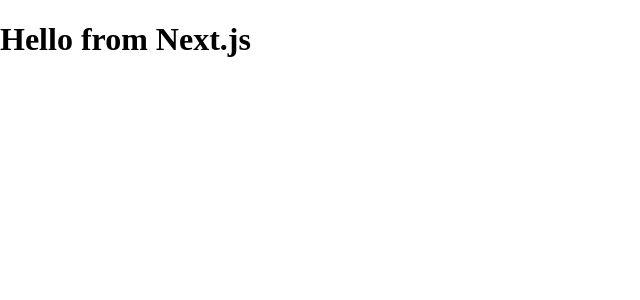
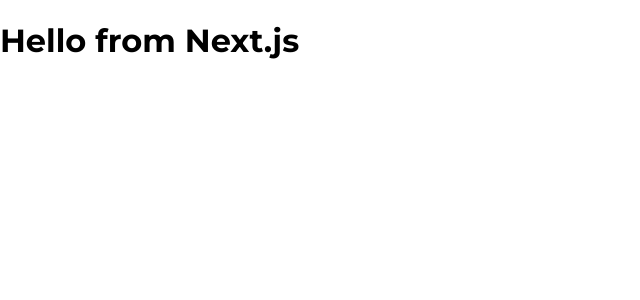
Before and after one commit to alhen002/art-gallery--app, a Next.js app: page / in a window 1280 px wide. Shown: the top 300 px of the page, without its empty margins (0-640 px from the left). Built offline with nearby package versions, Linux system fonts and the light colour scheme.

Commit message:
add font

```diff
--- a/pages/_app.js
+++ b/pages/_app.js
@@ -1,10 +1,17 @@
 import GlobalStyle from "../styles";
+import { Montserrat } from "next/font/google";
+
+const montserrat = Montserrat({
+  weight: ["400", "500", "700"],
+  style: ["normal", "italic"],
+  subsets: ["latin"],
+});
 
 export default function App({ Component, pageProps }) {
   return (
-    <>
+    <main className={montserrat.className}>
       <GlobalStyle />
       <Component {...pageProps} />
-    </>
+    </main>
   );
 }
```
